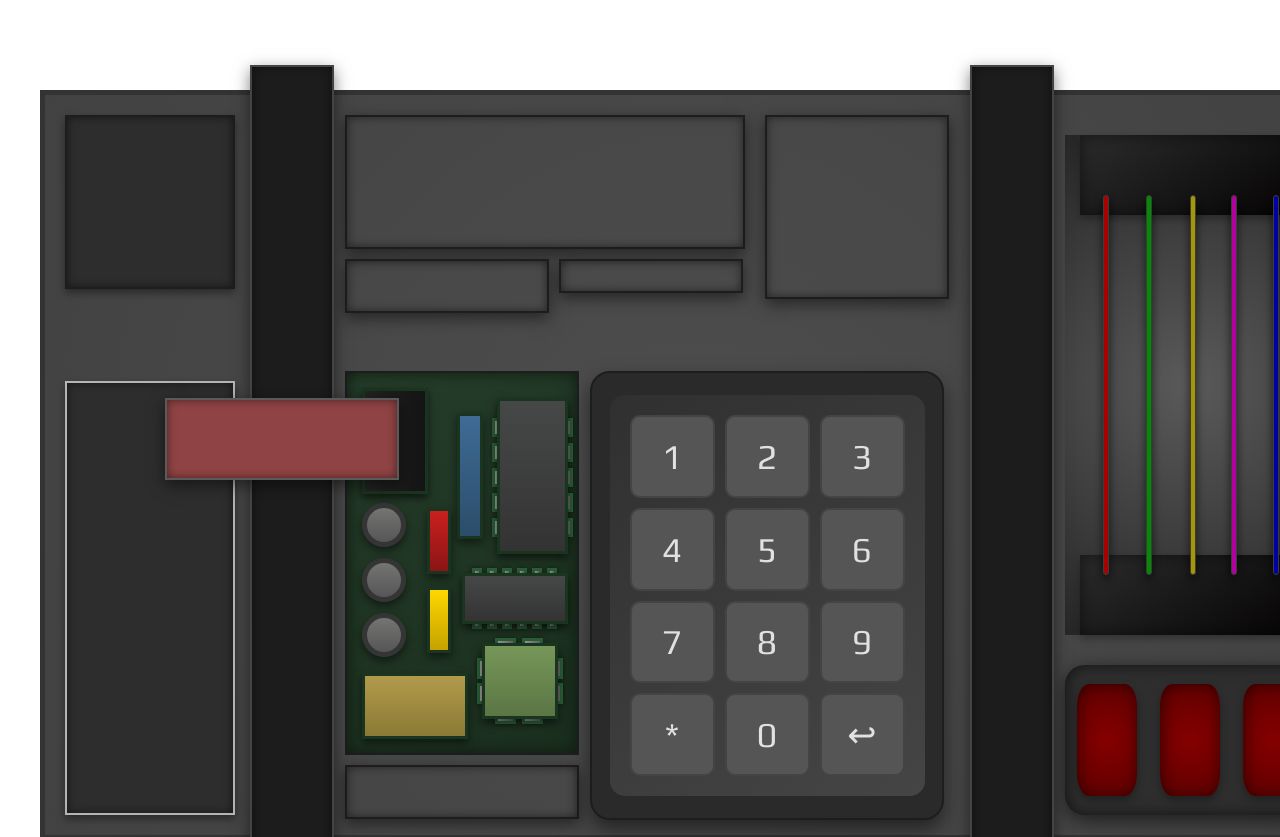
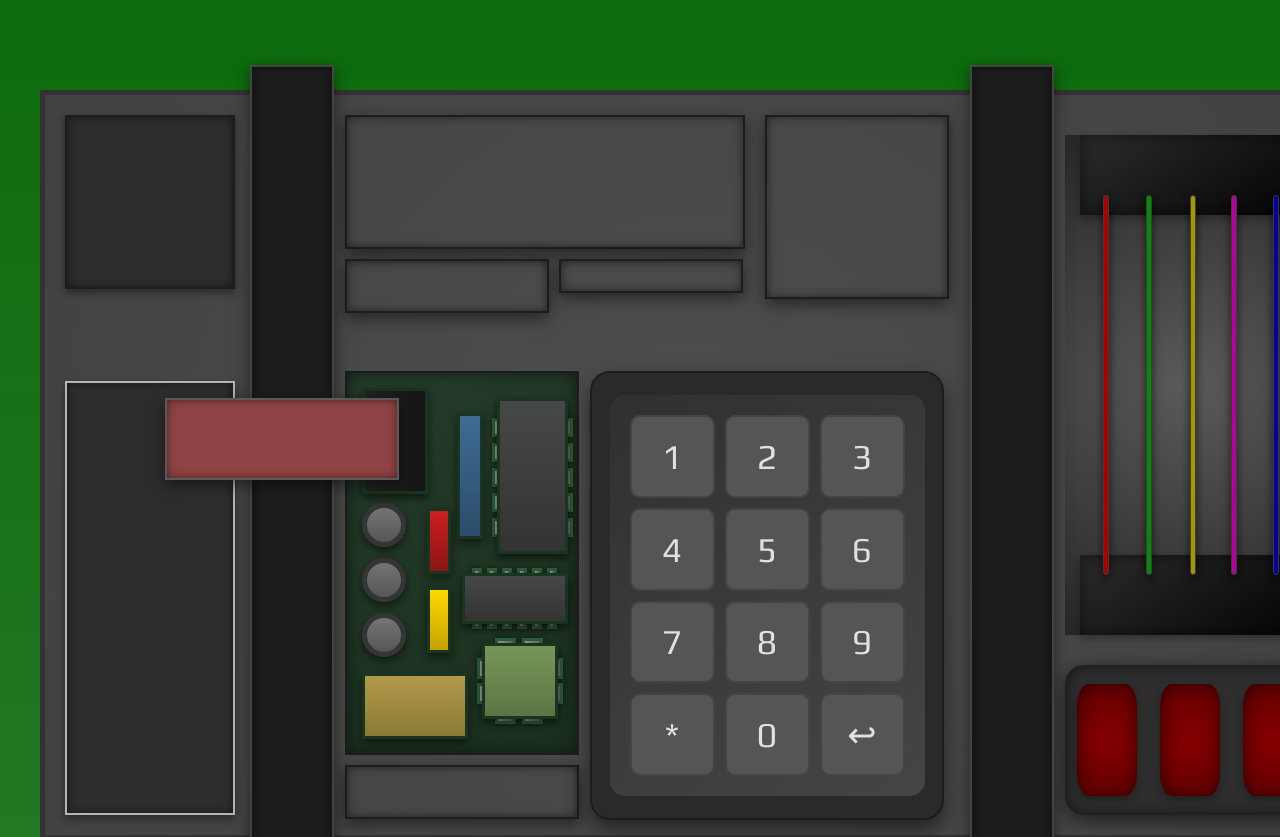
Before and after one commit to Frucvvk/Defuse-Or-Die-Rezero, a React (Vite) app: page /game in a window 1280 px wide. Shown: the top 837 px of the page. Built offline with nearby package versions, Linux system fonts and the light colour scheme.

Commit message:
background

```diff
--- a/src/pages/GameScreen/GameScreen.css
+++ b/src/pages/GameScreen/GameScreen.css
@@ -15,7 +15,7 @@
   padding: 20px;
   gap: 20px;
   border: 5px solid black;
-  background: radial-gradient(circle at center, #4d4d4d, #424242);
+  background: radial-gradient(circle at center, #4d4d4d, #424242); /* bg */
   border: 5px solid #333; /* Darker border */
 
   background-repeat: no-repeat;
@@ -223,3 +223,20 @@
     margin: 20px auto;
     background: radial-gradient(circle at center, #5a5a5a, #272727);    position: relative;
 }
+
+body {
+  position: relative; /* Ensure proper layering */
+}
+
+body::before {
+  content: "";
+  position: absolute;
+  top: 0;
+  left: 0;
+  right: 0;
+  bottom: 0;
+  z-index: -1; /* Make sure it stays behind the content */
+  background: linear-gradient(to bottom, darkgreen, transparent);
+  filter: blur(5px); /* Apply blur to background only */
+  transform: scale(1.1); /* Slightly enlarge the background to account for blur */
+}
```
